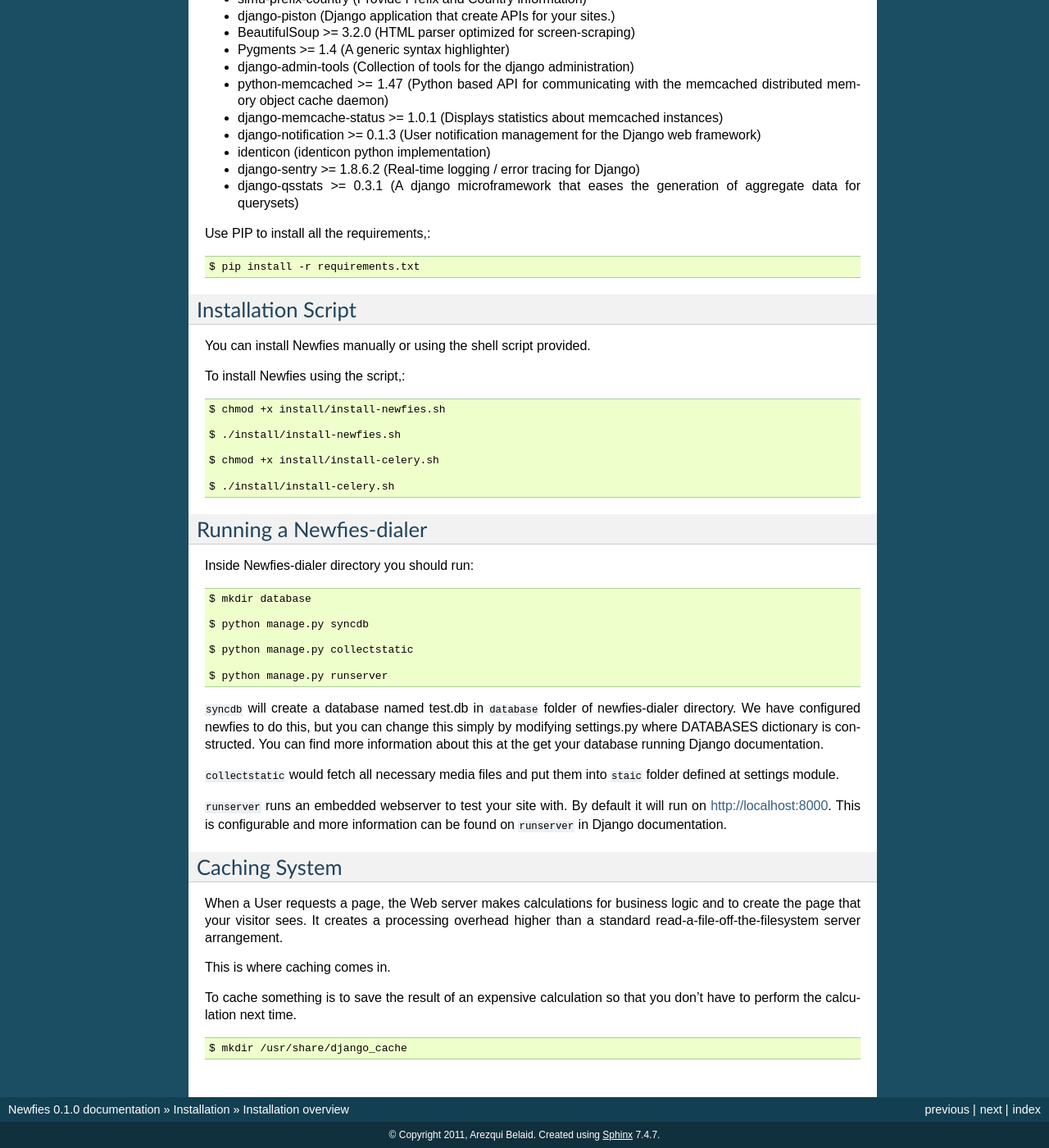
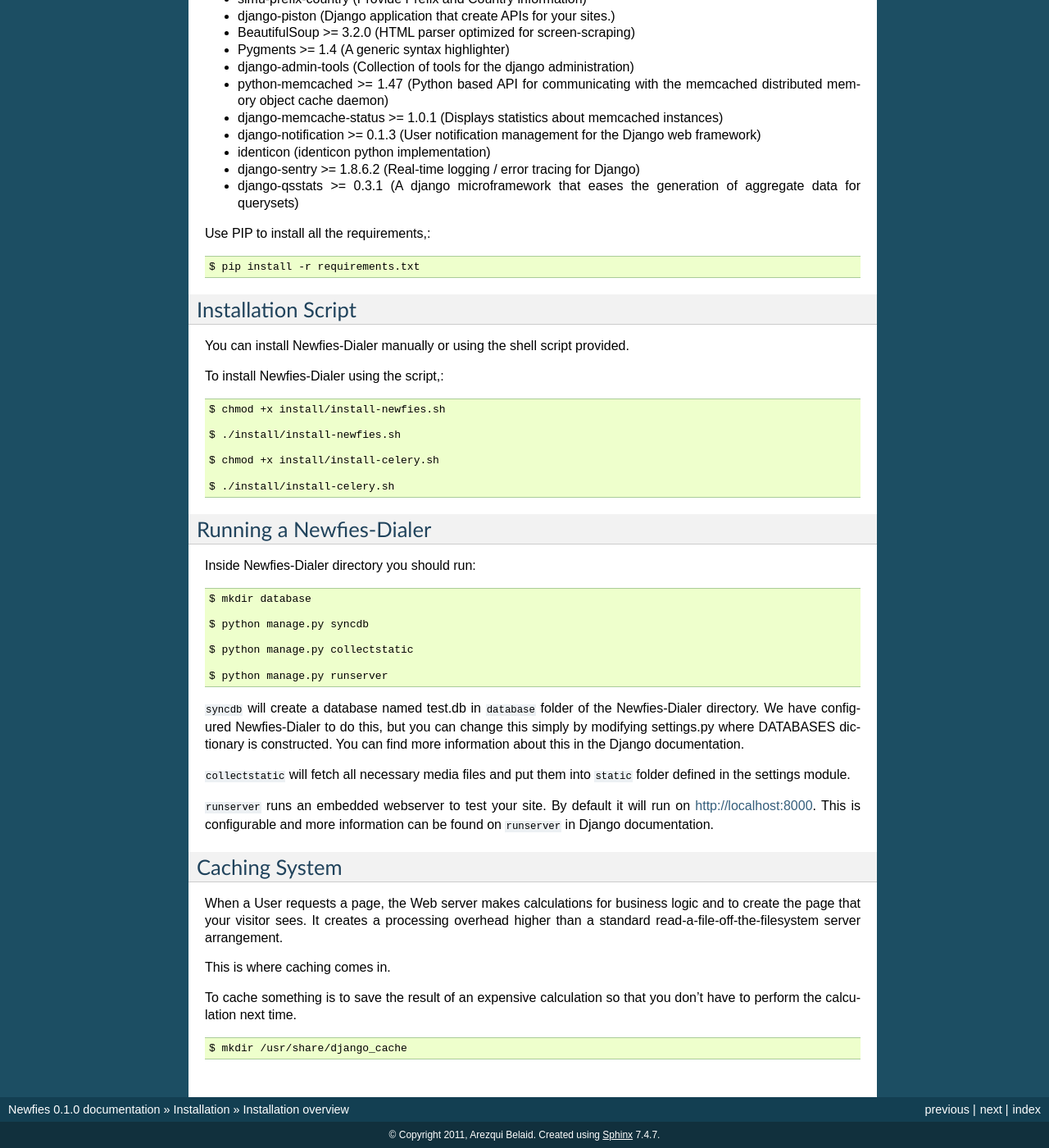
Before and after one commit to newfies-dialer/newfies-dialer, a Sphinx documentation site: the page built from docs/source/installation-overview.rst, in a window 1280 px wide and 1400 px high, scrolled down 837 px. Shown: the whole window at 82% size. Built offline with Sphinx 7.4.7, drawn with Linux system fonts in a browser that asks for light colours; some of the changed text lies outside the part shown.

Commit message:
Corrections

```diff
--- a/docs/source/includes/installation.rst
+++ b/docs/source/includes/installation.rst
@@ -1,6 +1,6 @@
-You can install Newfies manually or using the shell script provided.
+You can install Newfies-Dialer manually or using the shell script provided.
 
-To install using newfies,::
+To install using the Newfies-Dialer install script,::
 
     $ chmod +x script/install-newfies.sh
 
--- a/docs/source/installation-overview.rst
+++ b/docs/source/installation-overview.rst
@@ -12,7 +12,7 @@
 A Requirements file gives you a way to create an environment where you can put
 all optional dependencies which are needed for your Project/Application.
 
-To get started with Newfies-dialer you must have the following installed:
+To get started with Newfies-Dialer you must have the following installed:
 
 - python >= 2.4 (programming language)
 - Apache / http server with WSGI modules
@@ -64,9 +64,9 @@
 Installation Script
 ===================
 
-You can install Newfies manually or using the shell script provided.
+You can install Newfies-Dialer manually or using the shell script provided.
 
-To install Newfies using the script,::
+To install Newfies-Dialer using the script,::
 
     $ chmod +x install/install-newfies.sh
 
@@ -79,10 +79,10 @@
 
 .. _running-newfies-dialer:
 
-Running a Newfies-dialer
+Running a Newfies-Dialer
 ========================
 
-Inside Newfies-dialer directory you should run::
+Inside Newfies-Dialer directory you should run::
 
     $ mkdir database
 
@@ -93,16 +93,16 @@
     $ python manage.py runserver
 
 
-``syncdb`` will create a database named test.db in ``database`` folder of
-newfies-dialer directory. We have configured newfies to do this, but you can
-change this simply by modifying settings.py where DATABASES dictionary is
-constructed. You can find more information about this at the get your database
-running Django documentation.
+``syncdb`` will create a database named test.db in ``database`` folder of the
+Newfies-Dialer directory. We have configured Newfies-Dialer to do this, but you
+can change this simply by modifying settings.py where DATABASES dictionary is
+constructed. You can find more information about this in the
+Django documentation.
 
-``collectstatic`` would fetch all necessary media files and put them into
-``staic`` folder defined at settings module.
+``collectstatic`` will fetch all necessary media files and put them into
+``static`` folder defined in the settings module.
 
-``runserver`` runs an embedded webserver to test your site with.
+``runserver`` runs an embedded webserver to test your site.
 By default it will run on http://localhost:8000. This is configurable and more
 information can be found on ``runserver`` in Django documentation.
 
--- a/docs/source/user-guide-doc/overview.rst
+++ b/docs/source/user-guide-doc/overview.rst
@@ -11,7 +11,7 @@
 focused on real-time operations and task call distributions to clustered
 brokers and workers.
 
-Newfies-Dialer is a computerized system that automatically dials group
+Newfies-Dialer is a computerised system that automatically dials a group
 of telephone numbers for connection to assigned campaigns.
 
 **Features**
```
Also changed, not shown: docs/source/user-guide-doc/customer_panel.rst (+6 -6 lines).
